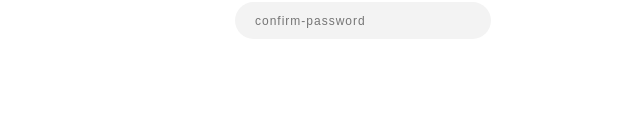
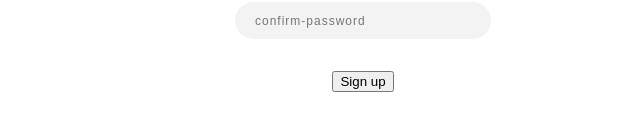
Before and after one commit to CS3219-SE-Principles-and-Patterns/cs3219-project-ay2122-2122-s1-g3, a React (Create React App) app in the folder frontend/: page / in a window 1280 px wide. Shown: the part 302-432 px from the top of the page, without its empty margins (277-917 px from the left). Built offline with nearby package versions, Linux system fonts and the light colour scheme.

Commit message:
edit buttons in login signup

```diff
--- a/frontend/src/Authentication/login.js
+++ b/frontend/src/Authentication/login.js
@@ -17,7 +17,7 @@
             </div>
             <div className="login-button">
               <button type="button" className="btn">
-                Login
+                Log in
               </button>
             </div>
           </div>
--- a/frontend/src/Authentication/signup.js
+++ b/frontend/src/Authentication/signup.js
@@ -24,6 +24,11 @@
               />
             </div>
           </div>
+          <div className="login-button">
+            <button type="button" className="btn">
+              Sign up
+            </button>
+          </div>
         </div>
       </div>
     );
```
